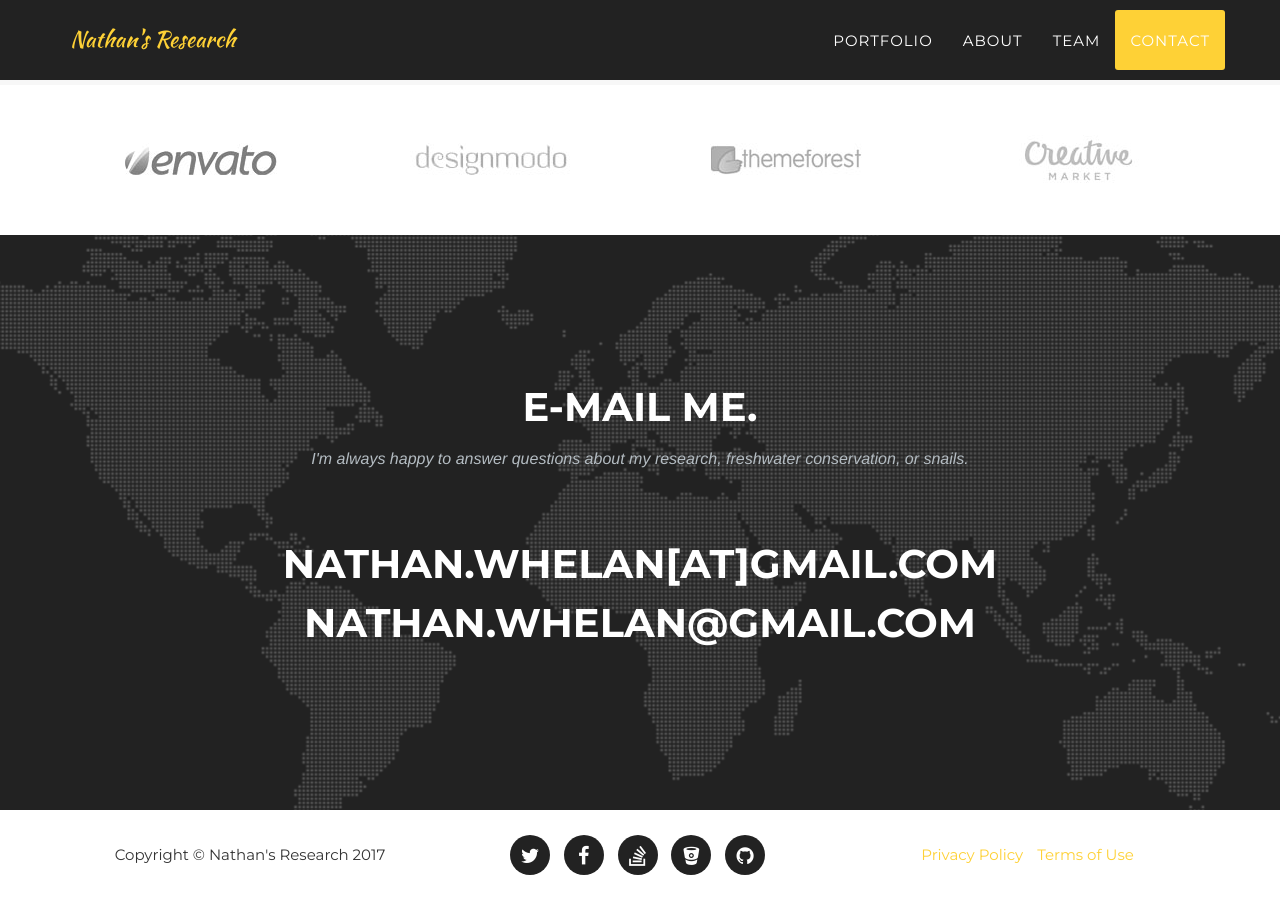
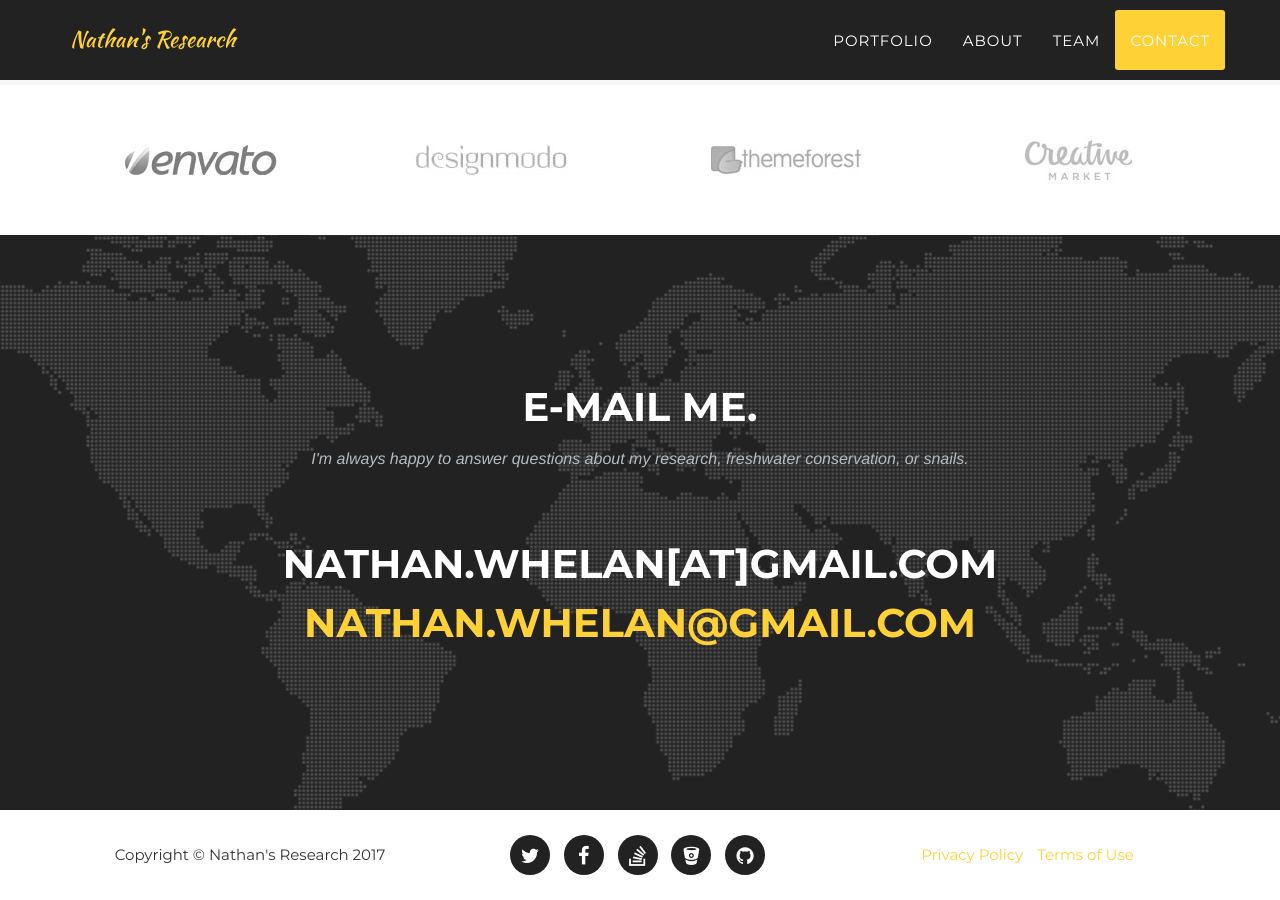
Before and after one commit to NathanWhelan/nathanwhelan.github.io, a Jekyll site: the page built from index.html, in a window 1280 px wide and 900 px high, scrolled down 4906 px. Built offline with Jekyll 4.4.1, drawn with Linux system fonts in a browser that asks for light colours; some web fonts are replaced.

Commit message:
Update contact.html

```diff
--- a/_includes/contact.html
+++ b/_includes/contact.html
@@ -5,7 +5,7 @@
                     <h2 class="section-heading">E-mail me.</h2>
                     <h3 class="section-subheading text-muted">I'm always happy to answer questions about my research, freshwater conservation, or snails.</h3>
 			<h2 class="section-heading">nathan.whelan[at]gmail.com</h2>
-			    <h2 class="section-heading" href="mailto:nathan.whelan@gmail.com">nathan.whelan@gmail.com</h2>
+			    <h2 class="section-heading"><a href="mailto:nathan.whelan@gmail.com">nathan.whelan@gmail.com</a></h2>
 		</div>
 		</div>
 
```
